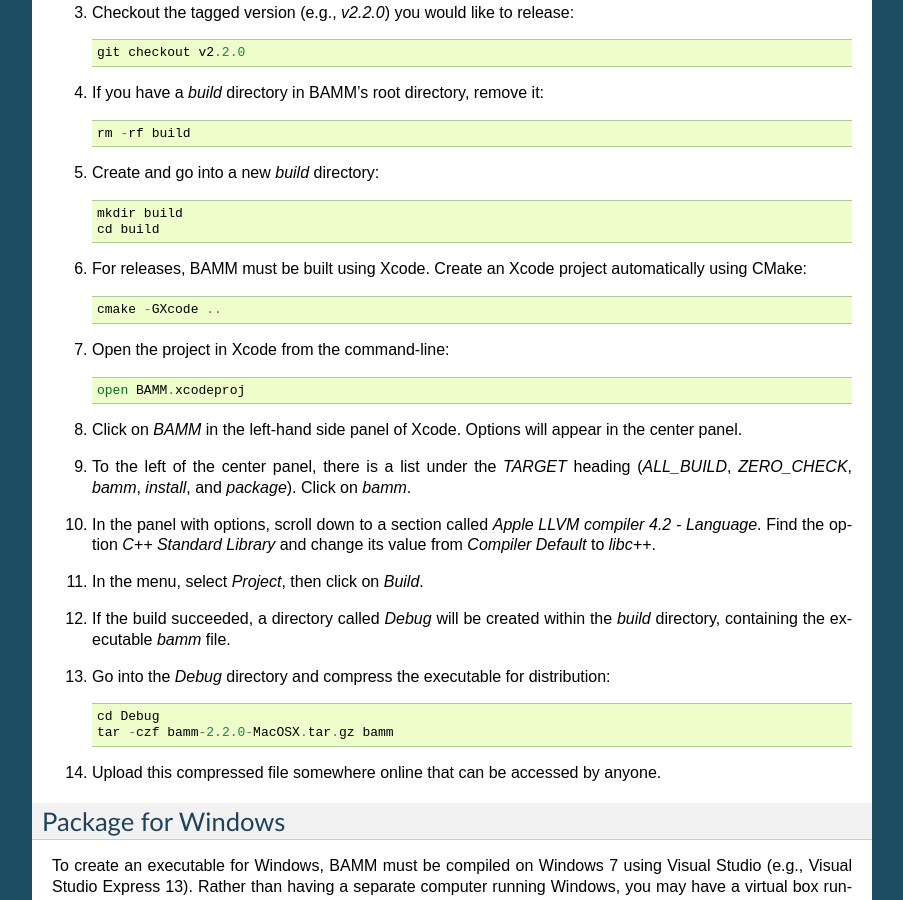
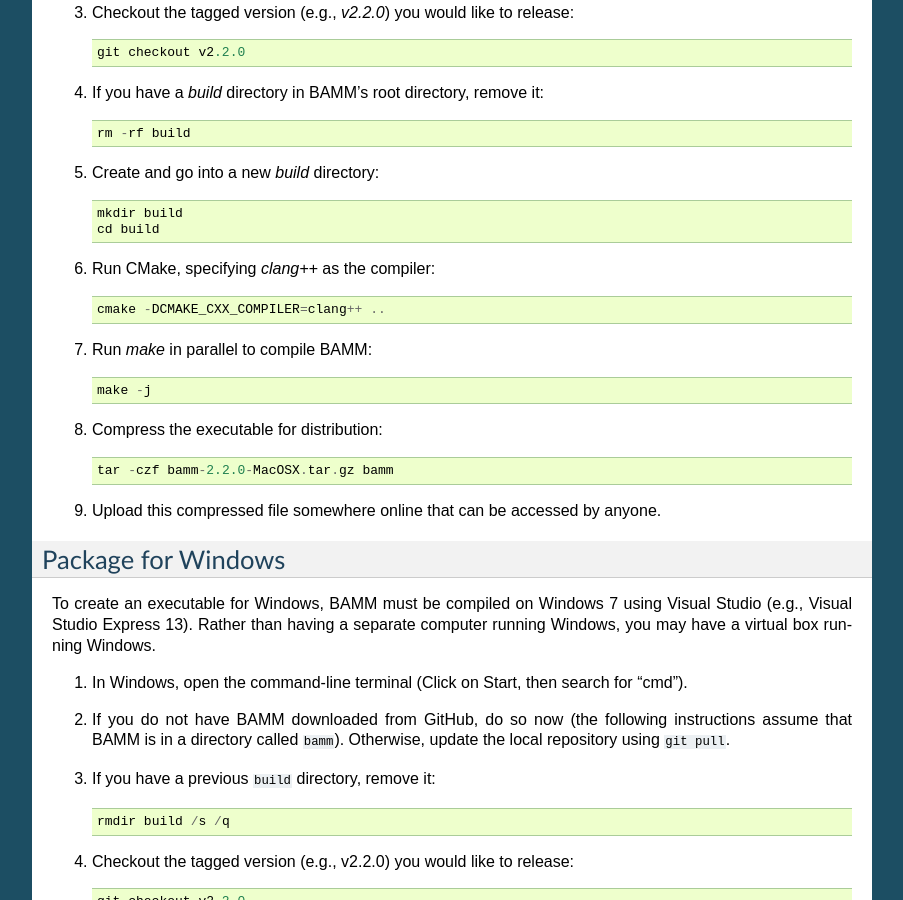
Before and after one commit to macroevolution/bamm-dev-guide, a Sphinx documentation site: the page built from source/releasing.rst, in a window 1280 px wide and 900 px high, scrolled down 1349 px. Shown: the whole window, without its empty margins (198-1101 px from the left). Built offline with Sphinx 7.4.7, drawn with Linux system fonts in a browser that asks for light colours; formulas are drawn with MathJax 3.

Commit message:
Change instructions for packaging for OS X

```diff
--- a/source/releasing.rst
+++ b/source/releasing.rst
@@ -101,35 +101,16 @@
        mkdir build
        cd build
 
-#. For releases, BAMM must be built using Xcode.
-   Create an Xcode project automatically using CMake::
+#. Run CMake, specifying *clang++* as the compiler::
 
-       cmake -GXcode ..
+       cmake -DCMAKE_CXX_COMPILER=clang++ ..
 
-#. Open the project in Xcode from the command-line::
+#. Run *make* in parallel to compile BAMM::
 
-       open BAMM.xcodeproj
+       make -j
 
-#. Click on *BAMM* in the left-hand side panel of Xcode.
-   Options will appear in the center panel.
+#. Compress the executable for distribution::
 
-#. To the left of the center panel, there is a list under the *TARGET* heading
-   (*ALL_BUILD*, *ZERO_CHECK*, *bamm*, *install*, and *package*).
-   Click on *bamm*.
-
-#. In the panel with options, scroll down to a section called
-   *Apple LLVM compiler 4.2 - Language*.
-   Find the option *C++ Standard Library* and change its value
-   from *Compiler Default* to *libc++*.
-
-#. In the menu, select *Project*, then click on *Build*.
-
-#. If the build succeeded, a directory called *Debug* will be created
-   within the *build* directory, containing the executable *bamm* file.
-
-#. Go into the *Debug* directory and compress the executable for distribution::
-
-       cd Debug
        tar -czf bamm-2.2.0-MacOSX.tar.gz bamm
 
 #. Upload this compressed file somewhere online that can be accessed by anyone.
```
